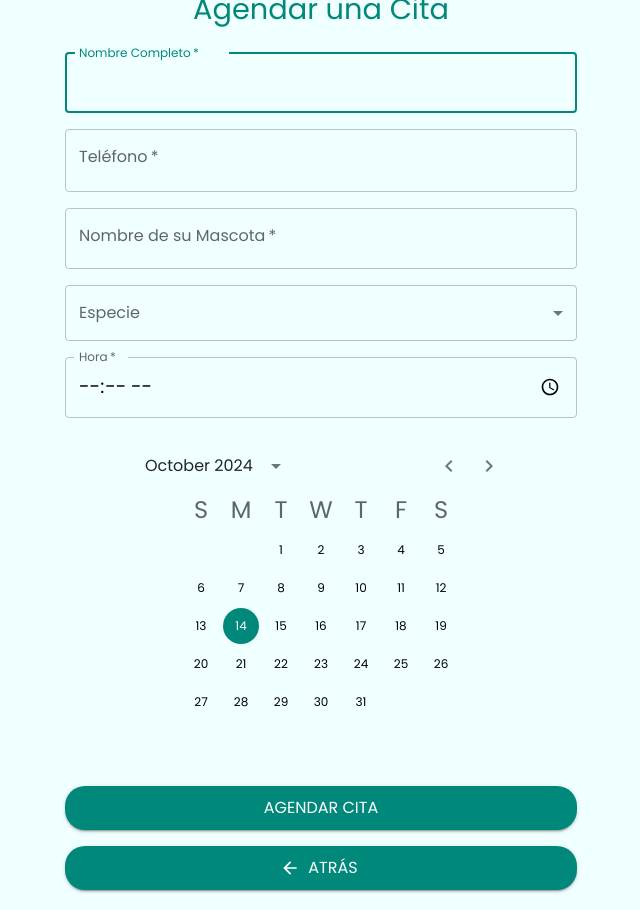
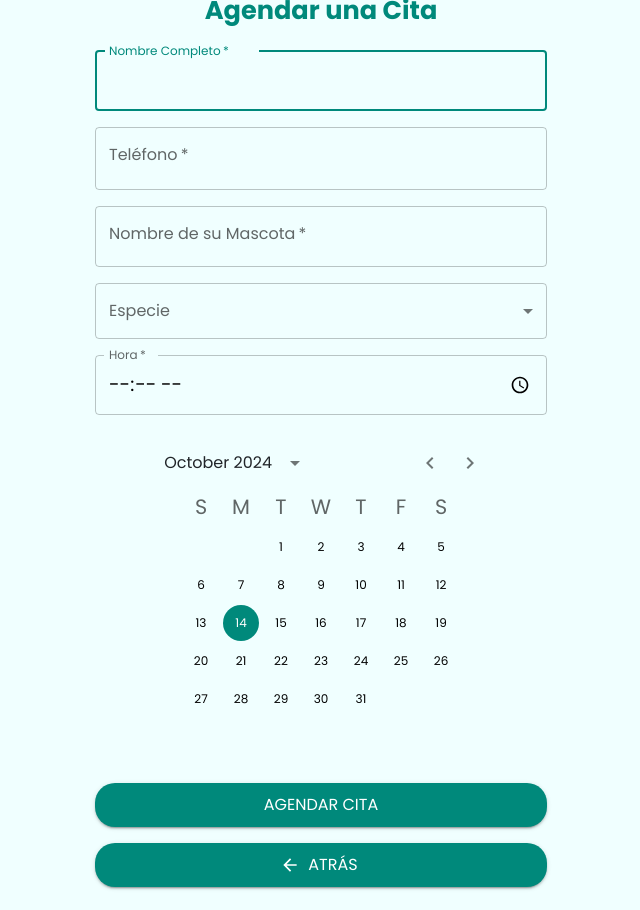
Before and after one commit to ackerT/VetFolk-Frontend, a React (Create React App) app: page /agendar-cita in a window 1280 px wide. Shown: the whole page, without its empty margins (319-959 px from the left). Built offline with nearby package versions, Linux system fonts and the light colour scheme.

Commit message:
Visualizacion de la Modal

```diff
--- a/src/components/servicios/data/ServiData.js
+++ b/src/components/servicios/data/ServiData.js
@@ -14,7 +14,7 @@ export const serviData = [
       descripcion: "Aplicación de  las vacunas y tratamiento antiparasitario para mantener la salud de tu mascota, El protocolo de las vacunas es esencial en la vida de nuestras mascotas, para su bienestar, es necesario cumplir al 100% del plan de vacunas establecido por el médico veterinario. Las vacunas es la manera más eficaces de prevenir las enfermedades infecciosas y mortales. Para nuestro servicio de vacunación no paga consulta, puede venir de lunes a domingo.",
       imagen:'/public/Michi.pgn',
       url: "/servicio/2",
-      imagen: `${process.env.PUBLIC_URL}/asset/imgServicios/hero-r.png`,
+      imagen: `${process.env.PUBLIC_URL}/asset/imgServicios/Michi.png`,
 
     },
     {
--- a/src/components/servicios/pages/DetallesPage.jsx
+++ b/src/components/servicios/pages/DetallesPage.jsx
@@ -29,21 +29,25 @@ export const DetallesPage = () => {
         },
         cardTitle: {
             fontFamily: 'Poppins, sans-serif', // Familia de la fuente
-            fontWeight: '90%', // Grosor de la fuente
-            fontSize: '60px', // Tamaño del h2
+            fontWeight: '60%', // Grosor de la fuente
+            fontSize: '36px', // Tamaño más pequeño
             color: '#2c6b6b', // Color personalizado
+            marginTop: '30px',
             marginBottom: '0px', // Separación con las cards
+            fontWeight: 'bold',
         },
         cardDescription: {
             padding: '20px 0',
             fontFamily: 'Poppins, sans-serif', // Familia de la fuente
             backgroundColor: '#c9d4d4',
-            fontSize: '20px',
-            fontFamily: 'Poppins, sans-serif',
+            fontSize: '16px',
             fontWeight: 'bold',
             color: '#343434',
             marginBottom: '50px',
             lineHeight: '1.5',
+             maxWidth: '80%', // Limita el ancho máximo de la descripción
+        textAlign: 'center', // Centra el texto
+        margin: '0 auto', // Asegura que el texto esté centrado horizontalmente
         },
         // Nuevo estilo para contenedor de botones
         buttonContainer: {
@@ -69,8 +73,11 @@ export const DetallesPage = () => {
             transition: 'background-color 0.6s ease',
         },
         vetImg: {
-            width: '90%',
+            width: '60%',
             maxWidth: '500px',
+            borderRadius: '10px',
+            marginTop: '20px',
+            height: 'auto',
             borderRadius: '10px',
             marginTop: '20px',
         },
--- a/src/components/servicios/pages/FormularioPage.jsx
+++ b/src/components/servicios/pages/FormularioPage.jsx
@@ -31,7 +31,8 @@ const theme = createTheme({
     fontFamily: 'Poppins, sans-serif',
     h5: {
       color: '#00897b', // Cambiar el color del título "Agendar Cita"
-      fontSize: '1.8rem', // Ajustar tamaño de letra del título
+      fontSize: '1.6rem', // Ajustar tamaño de letra del título
+      fontWeight: 'bold',// En negrita el h5
     },
     button: {
       fontSize: '1rem', // Aumentar tamaño de letra para botones
@@ -132,20 +133,33 @@ export default function Component() {
   };
 
   return (
+
     <ThemeProvider theme={theme}>
       <LocalizationProvider dateAdapter={AdapterDayjs}>
-        <Container component="main" maxWidth="sm">
-          <Box sx={{ marginTop: 10, display: "flex", flexDirection: "column", alignItems: "center", padding: '20px' }}>
+        {/* editar  el tamaño máximo del contenedor del formulario */}
+        <Container component="main" maxWidth="sm" sx={{ width: '90%', maxWidth: '400px' }}>
+          <Box
+            sx={{
+              marginTop: 10,
+              display: "flex",
+              flexDirection: "column",
+              alignItems: "center",
+              padding: '20px',
+              width: '100%',
+              maxWidth: '600px' // Limitar el ancho máximo del formulario
+            }}
+            >
+               {/* editar el tamaña del h5 */}
             <Typography component="h1" variant="h5">
               Agendar una Cita
             </Typography>
-
+              {/* Muestra la notificacion */}
             <Collapse in={showNotification}>
               <Alert severity="success" sx={{ mt: 2, width: '100%', fontSize: '1.5rem' }}>
                 ¡Cita agendada con éxito!
               </Alert>
             </Collapse>
-
+                   {/*  formulario */}
             <Box component="form" onSubmit={handleSubmit(onSubmit)} noValidate sx={{ mt: 3 }}>
               <Grid container spacing={2}>
                 <Grid item xs={12}>
@@ -298,9 +312,9 @@ export default function Component() {
                             backgroundColor: '#00897b', // Color de fondo al hacer hover en la fecha
                           },
                           '& .MuiTypography-root': {
-                            fontSize: '1.5rem', // Cambiar tamaño de letra del calendario
+                            fontSize: '1.3rem', // Cambiar tamaño de letra del calendario
                           },
-                          width: '100%', // Hacer el calendario más ancho
+                          width: '80%', // Hacer el calendario más ancho
                           maxWidth: '400px', // Limitar el ancho máximo del calendario
                           margin: '0 auto', // Centrar el calendario
                         }}
@@ -308,6 +322,7 @@ export default function Component() {
                     )}
                   />
                 </Grid>
+                 {/* iditar botones del  formulario */}
                 <Grid item xs={12}>
                   <Button
                     type="submit"
@@ -333,6 +348,7 @@ export default function Component() {
               </Grid>
             </Box>
           </Box>
+           {/* Editar el modalel  */}
           <Dialog open={openModal} onClose={handleCloseModal}>
             <DialogTitle sx={{ fontSize: '1.5rem', color: '#00897b' }}>¡Hola!</DialogTitle>
             <DialogContent>
```
Also changed, not shown: public/asset/imgServicios/hero-r.png.
